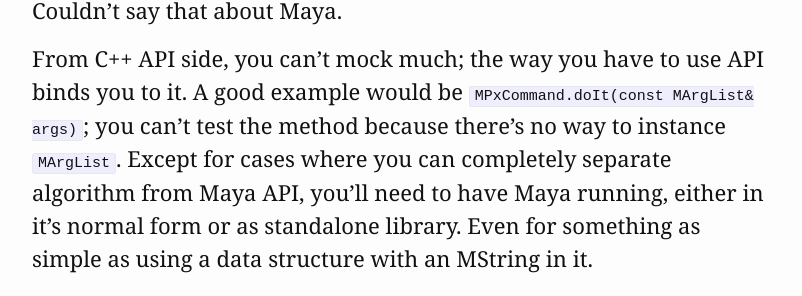
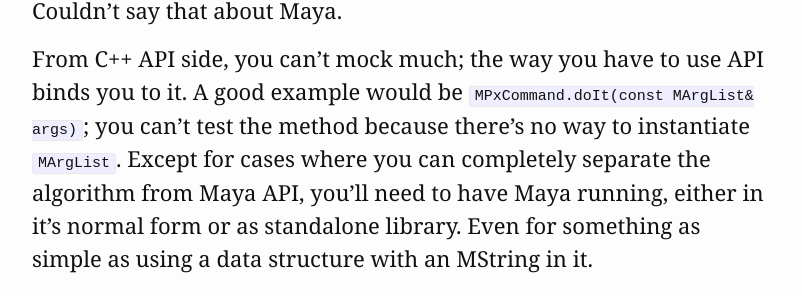
Before and after one commit to viktorasm/viktorasm.github.io, a Jekyll site: the page built from _posts/2015-01-01-automated-testing-maya-plugin-development.md, in a window 1280 px wide and 900 px high, scrolled down 2863 px. Shown: the part 150-446 px from the top of the window, without its empty margins (238-1040 px from the left). Built offline with Jekyll 4.4.1, drawn with Linux system fonts in a browser that asks for light colours; comment, search, counter and statistics services are not loaded.

Commit message:
fixing some typos

```diff
--- a/_posts/2015-01-01-automated-testing-maya-plugin-development.md
+++ b/_posts/2015-01-01-automated-testing-maya-plugin-development.md
@@ -56,7 +56,7 @@ In other types of projects I'm working on (mostly web-related Java, Python, Node
 
 Couldn't say that about Maya.
 
-From C++ API side, you can't mock much; the way you have to use API binds you to it. A good example would be `MPxCommand.doIt(const MArgList& args)`; you can't test the method because there's no way to instance `MArgList`. Except for cases where you can completely separate algorithm from Maya API, you'll need to have Maya running, either in it's normal form or as standalone library. Even for something as simple as using a data structure with an MString in it.
+From C++ API side, you can't mock much; the way you have to use API binds you to it. A good example would be `MPxCommand.doIt(const MArgList& args)`; you can't test the method because there's no way to instantiate `MArgList`. Except for cases where you can completely separate the algorithm from Maya API, you'll need to have Maya running, either in it's normal form or as standalone library. Even for something as simple as using a data structure with an MString in it.
 
 For Python side, you'd really wish there was a mechanism to trigger UI events, force processing of script jobs in the middle of your tests, etc. In other words, except for built-in Python tools, you're on your own.
 
```
